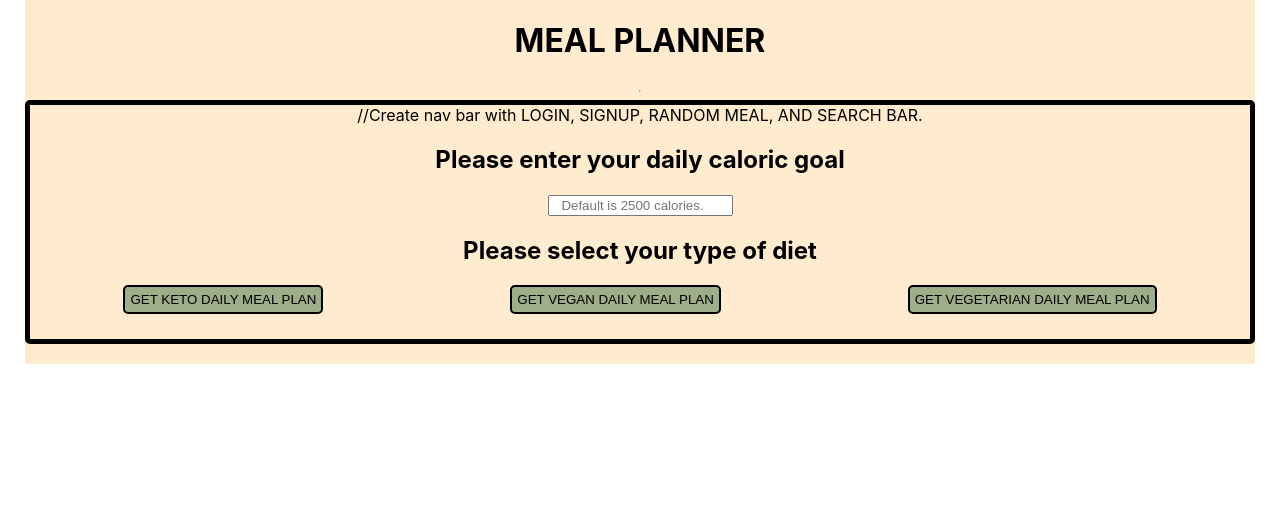
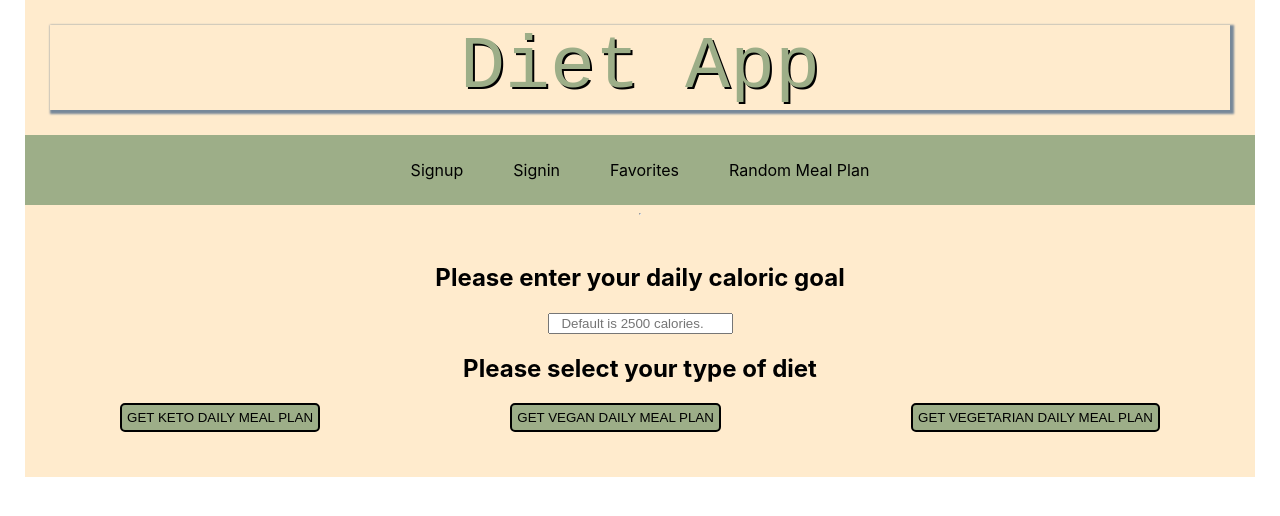
Before and after one commit to justinalequin/term2-final, a React (Create React App) app in the folder client/final-frontend/: page / in a window 1280 px wide. Shown: the top 516 px of the page. Built offline with nearby package versions, Linux system fonts and the light colour scheme.

Commit message:
commenced nav

```diff
--- a/client/final-frontend/src/App.css
+++ b/client/final-frontend/src/App.css
@@ -22,7 +22,6 @@ button {
 }
 
 .top {
-  border: solid black 5px;
   padding-bottom: 25px;
   border-radius: 5px;
 }
--- a/client/final-frontend/src/App.js
+++ b/client/final-frontend/src/App.js
@@ -2,6 +2,7 @@ import React, { useState } from "react";
 import axios from "axios";
 import "./App.css";
 import MealList from "./components/MealList/MealList";
+import Nav from "./components/Nav/Nav";
 
 function App() {
   const [mealData, setMealData] = useState(null);
@@ -49,10 +50,10 @@ function App() {
 
   return (
     <div className="App">
-      <h1>MEAL PLANNER</h1>
+      <Nav></Nav>
+
       <hr />
       <div className="top">
-        //Create nav bar with LOGIN, SIGNUP, RANDOM MEAL, AND SEARCH BAR.
         <br />
         <h2>Please enter your daily caloric goal</h2>
         <input
--- /dev/null
+++ b/client/final-frontend/src/components/Nav/Nav.css
@@ -0,0 +1,21 @@
+.navMain {
+}
+
+.navTitle {
+  margin: 25px;
+  font-size: 75px;
+  box-shadow: 2px 2px 2px 2px lightslategray;
+  text-shadow: 2px 2px black;
+  color: #9dae88;
+  font-family: monospace;
+}
+
+.menuOptions {
+  display: flex;
+  justify-content: center;
+  background-color: #9dae88;
+}
+
+a {
+  margin: 25px;
+}
--- /dev/null
+++ b/client/final-frontend/src/components/Nav/Nav.js
@@ -0,0 +1,20 @@
+import React from "react";
+import "./Nav.css";
+
+function Nav() {
+  return (
+    <div className="navMain">
+      <div className="navTitle">Diet App</div>
+
+      <div className="menuOptions">
+        <a>Signup</a>
+        <a>Signin</a>
+        <a>Favorites</a>
+        <a>Random Meal Plan</a>
+        <form></form>
+      </div>
+    </div>
+  );
+}
+
+export default Nav;
```
